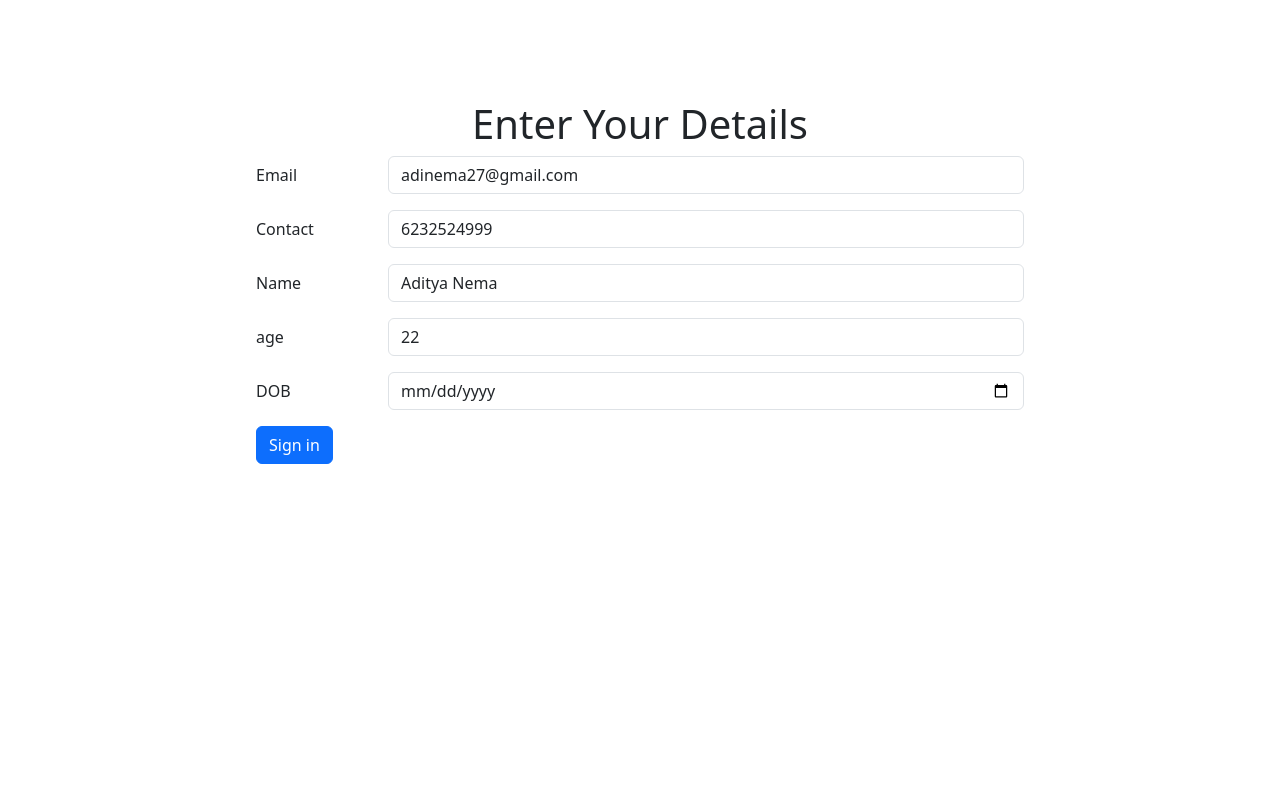
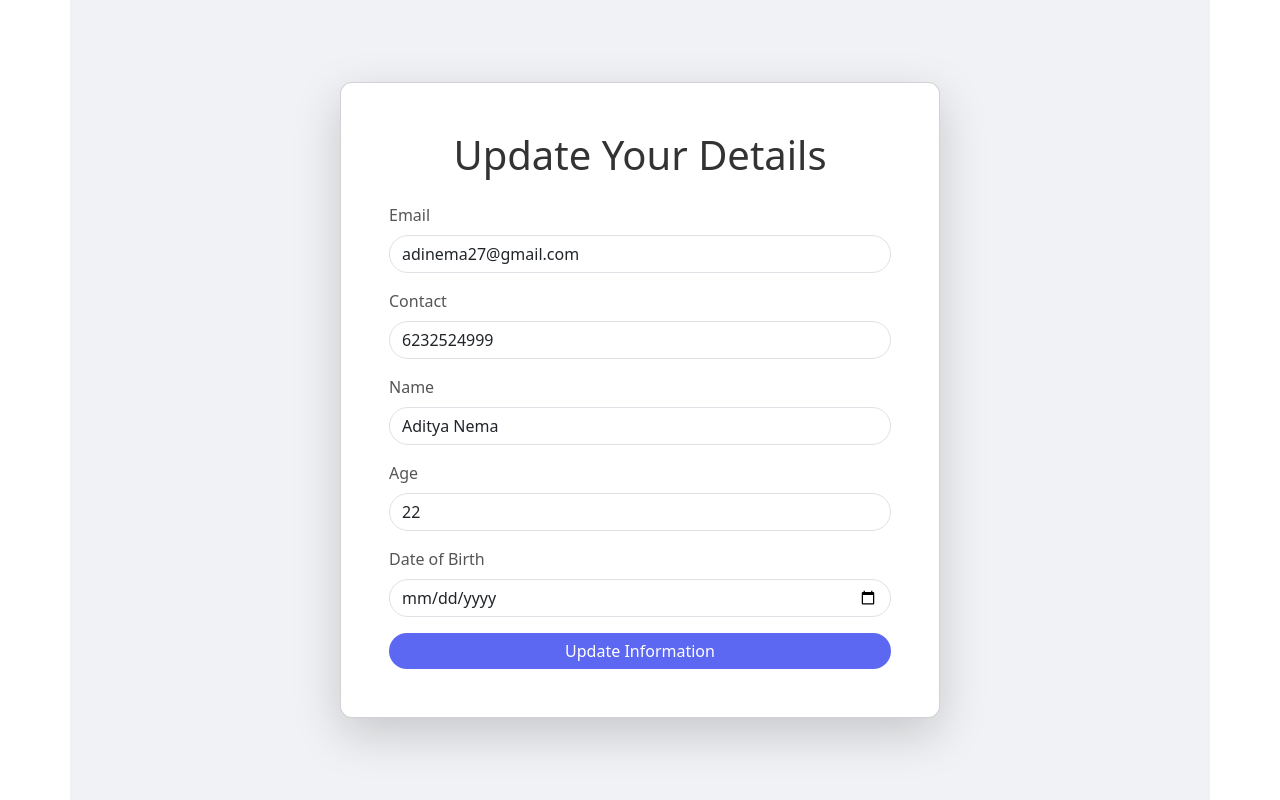
Before and after one commit to adinema27/student-management, a Django app: page /update/3 in a window 1280 px wide. Shown: the part 62-862 px from the top of the page. Before the commit the page ends 526 px from the top, so only its background shows below. Run offline with Django 5.2, Linux system fonts and the light colour scheme; data comes from the database, SQL or seed files in the repository; both versions use the stored data as it was after the commit.

Commit message:
frontend designing done 1

```diff
--- a/management/templates/update.html
+++ b/management/templates/update.html
@@ -1,44 +1,40 @@
 {% extends "main.html" %}
 
+{% block content %}
+<div class="container d-flex justify-content-center align-items-center" style="min-height: 100vh; background-color: #f0f2f5;">
+    <div class="card p-5 shadow-lg" style="width: 100%; max-width: 600px; border-radius: 12px;">
+        <h1 class="text-center mb-4" style="color: #333;">Update Your Details</h1>
 
-{% block content %}
+        <form method="POST">
+            {% csrf_token %}
 
-<div style="width: 60%; margin: 100px auto ;">
-  <h1 style="text-align: center;"> Enter Your Details </h1>
-    <form method="POST">{% csrf_token %}
-        <div class="row mb-3">
-          <label for="inputEmail3" class="col-sm-2 col-form-label">Email</label>
-          <div class="col-sm-10">
-            <input type="email" class="form-control" id="inputEmail3" name = "email" value = "{{data.email}}" >
-          </div>
-        </div>
-        <div class="row mb-3">
-          <label for="inputPassword3" class="col-sm-2 col-form-label">Contact</label>
-          <div class="col-sm-10">
-            <input type="tel" class="form-control" id="inputPassword3" name = "contact" value = "{{data.contact}}">
-          </div>
-        </div>
+            <div class="mb-3">
+                <label for="inputEmail" class="form-label" style="color: #555;">Email</label>
+                <input type="email" class="form-control rounded-pill" id="inputEmail" name="email" value="{{ data.email }}" required>
+            </div>
 
-        <div class="row mb-3">
-            <label for="inputPassword3" class="col-sm-2 col-form-label">Name</label>
-            <div class="col-sm-10">
-              <input type="text" class="form-control" id="inputPassword3" name = 'name' value = "{{data.name}}">
+            <div class="mb-3">
+                <label for="inputContact" class="form-label" style="color: #555;">Contact</label>
+                <input type="tel" class="form-control rounded-pill" id="inputContact" name="contact" value="{{ data.contact }}" required>
             </div>
-          </div>
 
-          <div class="row mb-3">
-            <label for="inputPassword3" class="col-sm-2 col-form-label">age</label>
-            <div class="col-sm-10">
-              <input type="number" class="form-control" id="inputPassword3" name = 'age' value = "{{data.age}}">
+            <div class="mb-3">
+                <label for="inputName" class="form-label" style="color: #555;">Name</label>
+                <input type="text" class="form-control rounded-pill" id="inputName" name="name" value="{{ data.name }}" required>
             </div>
-          </div>
-          <div class="row mb-3">
-            <label for="inputPassword3" class="col-sm-2 col-form-label">DOB</label>
-            <div class="col-sm-10">
-              <input type="date" class="form-control" id="inputPassword3" name = 'dob' value = "{{data.dob}}">
+
+            <div class="mb-3">
+                <label for="inputAge" class="form-label" style="color: #555;">Age</label>
+                <input type="number" class="form-control rounded-pill" id="inputAge" name="age" value="{{ data.age }}" required>
             </div>
-          </div>
-        <button type="submit" class="btn btn-primary">Sign in</button>
-      </form>
+
+            <div class="mb-3">
+                <label for="inputDOB" class="form-label" style="color: #555;">Date of Birth</label>
+                <input type="date" class="form-control rounded-pill" id="inputDOB" name="dob" value="{{ data.dob }}" required>
+            </div>
+
+            <button type="submit" class="btn btn-primary w-100 rounded-pill" style="background-color: #5c67f2; border: none;">Update Information</button>
+        </form>
+    </div>
 </div>
 {% endblock content %}
```
Also changed, not shown: db.sqlite3.
